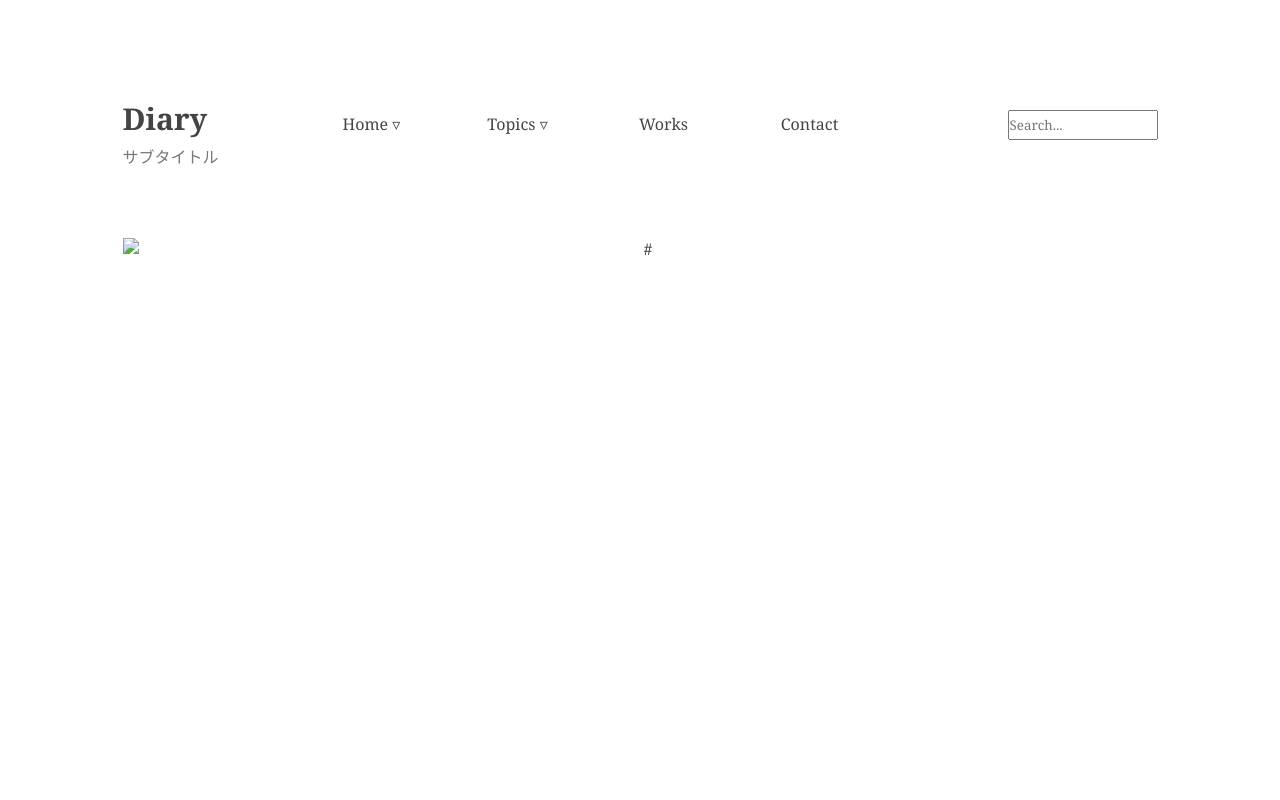
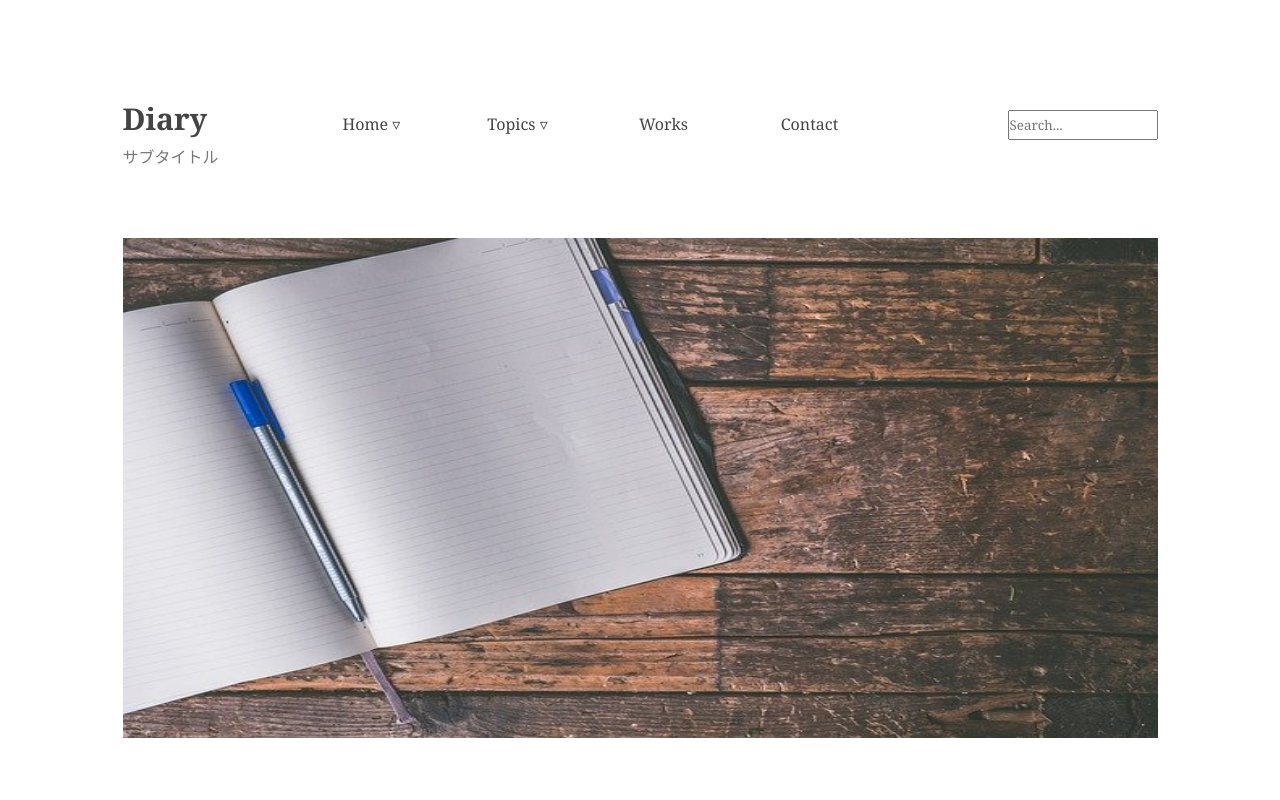
Before and after one commit to nishi418/CopyWebsite2blog, a plain HTML site: page index.html in a window 1280 px wide. Shown: the top 800 px of the page. Drawn offline with Linux system fonts and the light colour scheme; the site is published under a folder, as on GitHub Pages, so addresses that start at the root find nothing.

Commit message:
Update index.html

```diff
--- a/index.html
+++ b/index.html
@@ -49,7 +49,7 @@
         </div>
       </div>
       <div id="headImage">
-        <img src="/img/diaryTop.jpg" alt="#">
+        <img src="./img/diaryTop.jpg" alt="#">
       </div>
       <div id="headText">
         <p>えええええええええええええええええええええええええええええええええええええええええええええええええええええええええええええええええええええええええええええええええええええええええええ</p>
```
